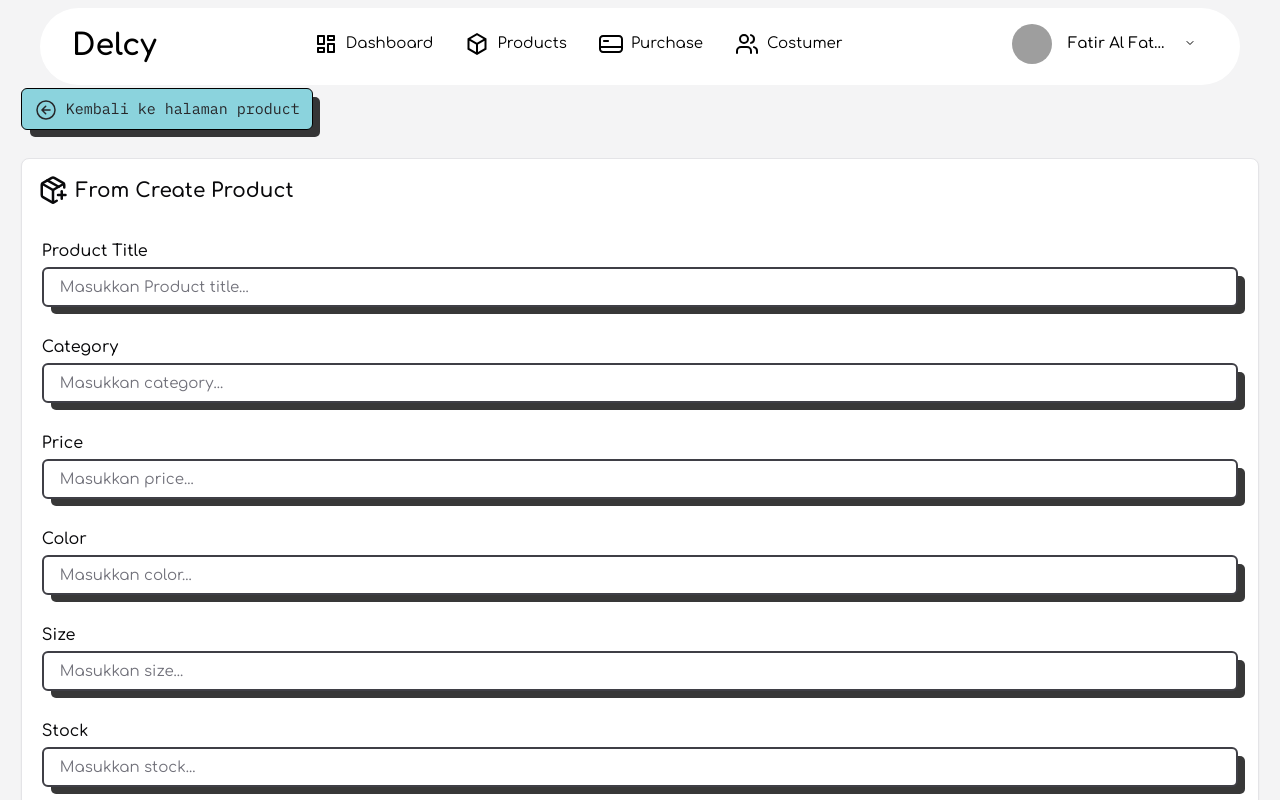
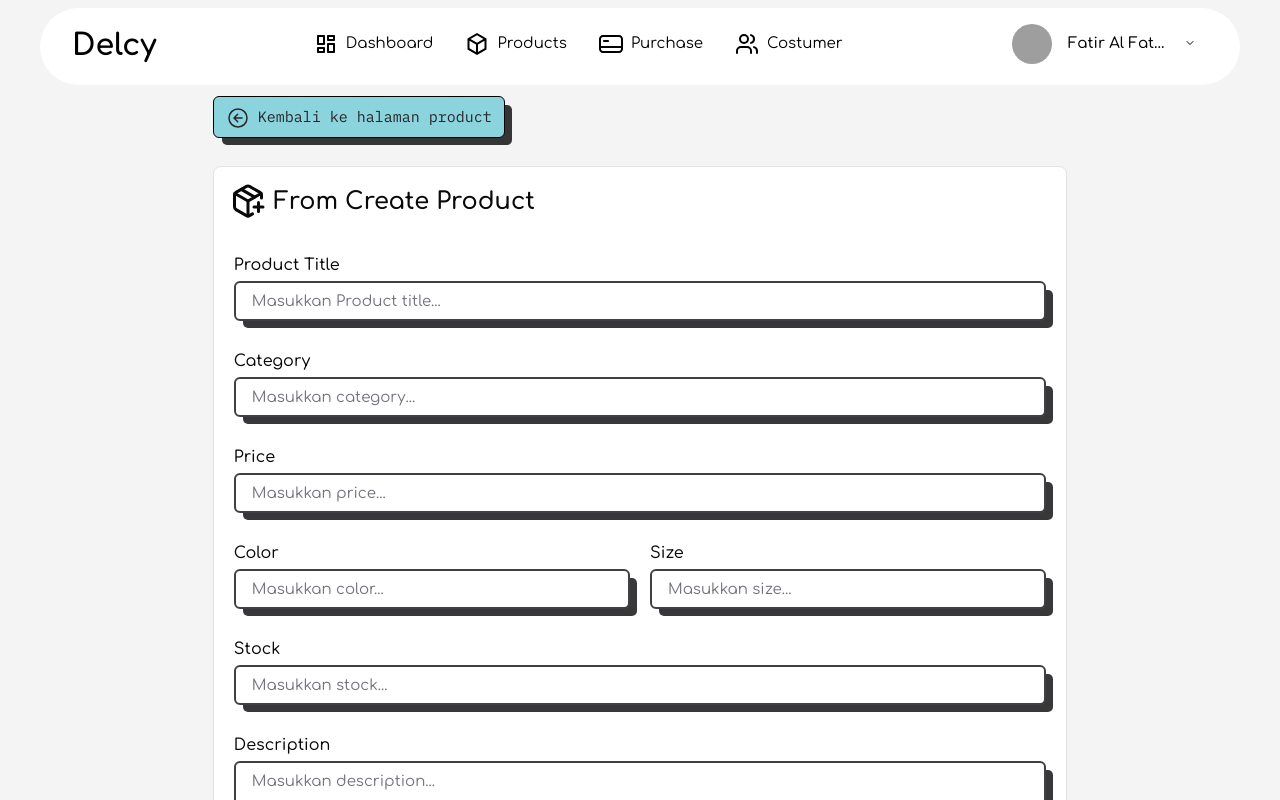
Before and after one commit to Fatiralfatih/delcy-ecommerce, a React (Vite) app: page /admin/product/create in a window 1280 px wide. Shown: the top 800 px of the page. Built offline with nearby package versions, Linux system fonts and the light colour scheme; grey boxes are pictures that could not be loaded.

Commit message:
(refc) : add responsive in create product page

```diff
--- a/src/components/ui/input.jsx
+++ b/src/components/ui/input.jsx
@@ -5,13 +5,13 @@ import { string } from "prop-types";
 import { cva } from "class-variance-authority";
 
 const inputVariants = cva(
-  "flex items-center h-10 w-full rounded-md px-4 py-2 text-[15px]  file:border-0 file:bg-transparent file:text-sm file:font-medium placeholder:text-zinc-500 disabled:cursor-not-allowed transition ease-in-out duration-300 ring-offset-white focus-visible:outline-none  focus-visible:ring-zinc-950 focus-visible:ring-offset-2s disabled:opacity-50 ",
+  "flex items-center h-10 w-full rounded-md px-4 py-2 text-[15px]  file:border-0 file:bg-transparent file:text-sm file:font-medium placeholder:text-zinc-500 disabled:cursor-not-allowed transition ease-in-out duration-300 ring-offset-white focus-visible:outline-none focus-visible:ring-zinc-950 focus-visible:ring-offset-2s disabled:opacity-50 ",
   {
     variants: {
       variant: {
         default: "border-zinc-200 bg-white border focus-visible:ring-2",
         rawrr:
-          "shadow-intervaless-button border-2 border-zinc-700  active:shadow-intervaless-button-active focus-visible:ring-0 ",
+          "shadow-intervaless-button border-2 border-zinc-700  active:shadow-intervaless-button-active focus-visible:ring-1 ",
       },
     },
     defaultVariants: {
--- a/src/components/ui/textarea.jsx
+++ b/src/components/ui/textarea.jsx
@@ -11,7 +11,7 @@ const textareaVariants = cva(
       variant: {
         default: "border-zinc-200 bg-white border focus-visible:ring-2",
         rawrr:
-          "shadow-intervaless-button border-2 border-zinc-700  active:shadow-intervaless-button-active focus-visible:ring-0 ",
+          "shadow-intervaless-button border-2 border-zinc-700  active:shadow-intervaless-button-active focus-visible:ring-1 ",
       },
     },
     defaultVariants: {
--- a/src/pages/admin/ProductCreatePage.jsx
+++ b/src/pages/admin/ProductCreatePage.jsx
@@ -16,7 +16,7 @@ import { Link } from "react-router-dom";
 const ProductCreatePage = () => {
   return (
     <AdminLayout>
-      <header className="container flex justify-start items-start -mt-2">
+      <header className="container -mt-2 flex justify-start items-start md:mt-0 md:max-w-xl lg:max-w-4xl ">
         <Link to="/admin/product">
           <Button
             variant="primary"
@@ -29,12 +29,12 @@ const ProductCreatePage = () => {
           </Button>
         </Link>
       </header>
-      <section className="container flex justify-start pt-7">
+      <section className="container flex justify-start md:justify-center md:items-center md:max-w-xl lg:max-w-4xl pt-7">
         <Card className="w-full">
           <CardHeader className="p-4">
-            <h1 className="text-xl font-semibold flex items-center gap-2">
+            <h1 className="text-xl font-semibold flex items-center gap-2 lg:text-2xl">
               <span>
-                <LuPackagePlus className="text-3xl mb-[2px]" />
+                <LuPackagePlus className="text-3xl mb-[2px] lg:text-4xl" />
               </span>
               From Create Product
             </h1>
@@ -76,19 +76,20 @@ const ProductCreatePage = () => {
                 </div>
 
                 {/* variant */}
-                <div className="flex flex-col gap-y-7">
+                <div className="flex flex-col gap-y-7 md:flex-row md:gap-x-5">
                   {/* color */}
-                  <div className="space-y-1">
+                  <div className="space-y-1 md:flex-grow">
                     <Label>color</Label>
                     <Input
                       name="color"
                       variant="rawrr"
                       placeholder="Masukkan color..."
+                      className="md:w-full"
                       required
                     />
                   </div>
 
-                  <div className="space-y-1">
+                  <div className="space-y-1 lg:flex-grow">
                     <Label>size</Label>
                     <Input
                       name="size"
```
